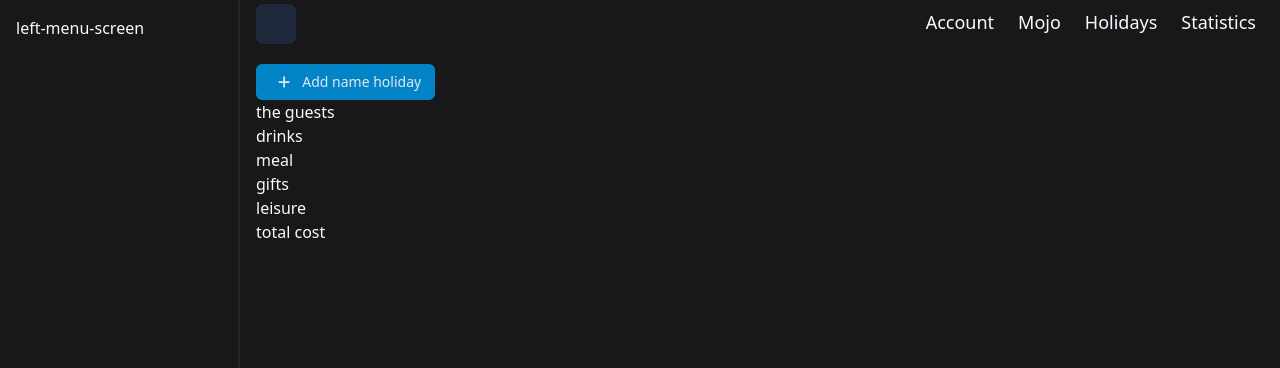
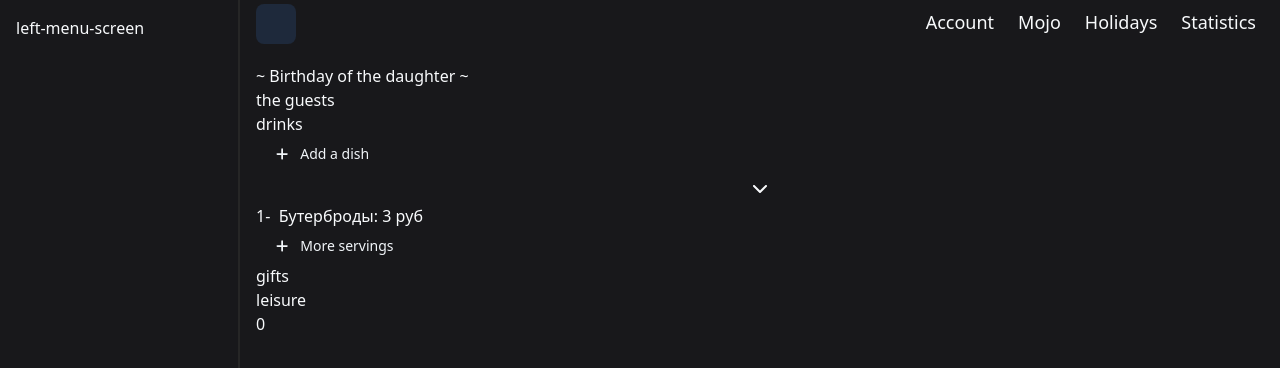
Before and after one commit to Daikity/todo, a Vue app in the folder frontend/: page /holidays in a window 1280 px wide. Shown: the top 368 px of the page. Built offline with nearby package versions, Linux system fonts and the light colour scheme.

Commit message:
rework dish widget

```diff
--- a/frontend/src/app/stores/holidays.ts
+++ b/frontend/src/app/stores/holidays.ts
@@ -1,13 +1,54 @@
 import { ref, computed, inject } from 'vue'
 import { defineStore } from 'pinia'
 import type { AxiosStatic } from "axios";
-import type { Owner, Guest, RoleGuest } from "@/app/models/interfaces";
+import type { Owner, Guest, RoleGuest, Leisure, Gifts, Drinks, Products, Dishes, DishesProducts } from "@/app/models/interfaces";
 
 export const useHolidaysStore = defineStore('Holidays', () => {
   const api = inject<AxiosStatic>("$api");
-  const title = ref<string | null>(null)
+  const title = ref<string | null>("Birthday of the daughter")
   const ownersData = ref<Owner[]>([]);
   const guestsData = ref<Guest[]>([]);
+  const giftsData = ref<Gifts[]>([]);
+  const leisureData = ref<Leisure[]>([]);
+  const totalData = ref<number>(0);
+  const drinksData = ref<Drinks[]>([]);
+  const productsData = ref<Products[]>([
+    {
+      id: "1",
+      title: "Колбаса",
+      weight: 1000,
+      cost: 400
+    },
+    {
+      id: "2",
+      title: "Хлеб",
+      weight: 400,
+      cost: 50
+    }
+  ]);
+  const dishesData = ref<Dishes[]>([
+    {
+      id: "1",
+      title: "Бутерброды",
+      showRecept: false,
+      weight: 10,
+      quantity: 1,
+      recept: "отрезать кусочек 2мл колбасы и хлеба. колбасу положить с верху",
+      products: [
+        {
+          productId: "1",
+          weight: 5,
+          quantity: 1,
+        },
+        {
+          productId: "2",
+          weight: 22,
+          quantity: 1,
+        }
+      ]
+    }
+  ]);
+
 
   const rolesGuest: Array<RoleGuest> = [
     {
@@ -45,6 +86,42 @@ export const useHolidaysStore = defineStore('Holidays', () => {
   const titleHoliday  = computed<string | null>(() => title.value)
   const owners        = computed<Owner[]>(() => ownersData.value);
   const guests        = computed<Guest[]>(() => guestsData.value);
+  const gifts         = computed<Gifts[]>(() => giftsData.value);
+  const leisure       = computed<Leisure[]>(() => leisureData.value);
+  const drinks        = computed<Drinks[]>(() => drinksData.value);
+  const products      = computed<Products[]>(() => productsData.value);
+  const dishes        = computed<Dishes[]>(() => {
+    const result = []
+    dishesData.value.forEach((dish: Dishes) => {
+      dish.cost = 0
+      dish.receptProduct = []
+      dish.products.forEach((product: DishesProducts) => {
+        const article: Products = productsData.value.find((productData: Products) => productData.id === product.productId) as Products
+        if (article) {
+          dish.cost =+ Math.ceil(((product.weight / article.weight) * article.cost) * Number(dish.quantity))
+          dish.receptProduct.push(article)
+        }
+        product.quantity = Math.ceil( (Number(dish.quantity) * product.weight) / article.weight)
+      })
+    })
+    return dishesData.value
+  });
+  const total         = computed<number>(() => totalData.value);
+
+  const holiday = computed(() => {
+    return {
+      title: titleHoliday.value,
+      guests: guests.value,
+      owners: owners.value
+    }
+  })
+
+  const setQuantity = (id: string, quantity: number) => {
+    const dish = dishesData.value.find(el => el.id === id)
+    if (dish) {
+      dish.quantity = Number(dish.quantity) + quantity
+    }
+  }
 
   const getRole = (id: string): RoleGuest | undefined => {
     return rolesGuest.find((role: RoleGuest) => role.id === id);
@@ -54,5 +131,9 @@ export const useHolidaysStore = defineStore('Holidays', () => {
     title.value = newTitle
   }
 
-  return { owners, guests, rolesGuest, titleHoliday, getRole, setHoliday }
+  return { owners, guests, rolesGuest, titleHoliday, holiday, total, dishes, getRole, setHoliday, setQuantity }
 })
+
+/**
+  gifts
+ */
--- a/frontend/src/app/utils/iconsLibs.ts
+++ b/frontend/src/app/utils/iconsLibs.ts
@@ -1,4 +1,4 @@
-import { faUserSecret, faPlus, faGear, faXmark } from '@fortawesome/free-solid-svg-icons'
+import { faUserSecret, faPlus, faGear, faXmark, faChevronDown, faChevronUp } from '@fortawesome/free-solid-svg-icons'
 
 
-export default [faUserSecret, faPlus, faGear, faXmark]
+export default [faUserSecret, faPlus, faGear, faXmark, faChevronDown, faChevronUp]
--- /dev/null
+++ b/frontend/src/features/DropDown.vue
@@ -0,0 +1,43 @@
+<script setup lang="ts">
+import { Icon } from "@/shared";
+import { ref } from "vue";
+
+const isOpen = ref<boolean>(false);
+</script>
+
+<template>
+  <div class="flex flex-col gap-1">
+    <div class="flex gap-2 items-center w-full">
+      <Icon
+        v-if="!isOpen"
+        @click="isOpen = true"
+        class="cursor-pointer"
+        icon="chevron-down"
+      />
+      <Icon
+        class="cursor-pointer"
+        icon="chevron-up"
+        v-if="isOpen"
+        @click="isOpen = false"
+      />
+      <slot name="header" />
+    </div>
+    <Transition :duration="100">
+      <div class="w-full outer" v-if="isOpen">
+        <slot name="body" />
+      </div>
+    </Transition>
+  </div>
+</template>
+
+<style lang="scss" scoped>
+.v-enter-active,
+.v-leave-active {
+  transition: opacity 0.5s ease;
+}
+
+.v-enter-from,
+.v-leave-to {
+  opacity: 0;
+}
+</style>
--- a/frontend/src/features/index.ts
+++ b/frontend/src/features/index.ts
@@ -1 +1,2 @@
 export { default as Dialog } from './Dialog.vue'
+export { default as DropDown } from './DropDown.vue'
--- a/frontend/src/pages/Holidays.vue
+++ b/frontend/src/pages/Holidays.vue
@@ -2,8 +2,9 @@
 import { ref, inject, provide } from "vue";
 import type { AxiosStatic } from "axios";
 import { useHolidaysStore } from "@/app/stores";
-import { Icon, InputText } from "@/shared";
-import { Dialog } from "@/features";
+import { Button, Icon, InputText } from "@/shared";
+import { Dialog, DropDown } from "@/features";
+import Dish from "@/widgets/Dish.vue";
 
 const api = inject<AxiosStatic>("$api");
 const holidaysStore = useHolidaysStore();
@@ -15,11 +16,14 @@ const setHoliday = () => {
   holidaysStore.setHoliday(newTitle.value);
   openDialog.value = false;
 };
+
+console.log(holidaysStore.holiday);
+
 // Birthday of the daughter
 </script>
 
 <template>
-  <div>
+  <div class="flex flex-col gap-3">
     <div class="w-full flex justify-center" v-if="holidaysStore.titleHoliday">
       <span class="text-2xl font-semibold">
         ~ {{ holidaysStore.titleHoliday }} ~
@@ -34,10 +38,15 @@ const setHoliday = () => {
     </div>
     <div>the guests</div>
     <div>drinks</div>
-    <div>meal</div>
+    <div class="bg-gray-800 p-3">
+      <Button class="w-2" button-type="transparent" icon-name="plus">
+        Add a dish
+      </Button>
+      <Dish v-for="dish in holidaysStore.dishes" :dish="dish" />
+    </div>
     <div>gifts</div>
     <div>leisure</div>
-    <div>total cost</div>
+    <div>{{ String(holidaysStore.total) }}</div>
 
     <Dialog :is-open="openDialog" @close="openDialog = false">
       <template #header>
@@ -56,4 +65,29 @@ const setHoliday = () => {
   </div>
 </template>
 
-<style lang="scss"></style>
+<style lang="scss">
+$grid-gap: 10px;
+
+.grid-container {
+  display: grid;
+  grid-template-columns: 50% 20% 20%; // Три столбца
+  grid-template-rows: 1fr auto auto; // Три строки
+  grid-gap: $grid-gap; // Пространство между ячейками
+  height: 100%; // Высота контейнера
+
+  .grid-item {
+    border: 1px solid #ccc;
+    padding: 20px;
+    height: 100%;
+  }
+
+  .grid-item:first-child {
+    grid-column: 1; // Первый элемент занимает первый столбец
+    @apply flex items-center justify-center;
+  }
+
+  .grid-item:not(:first-child) {
+    grid-column: span 2; // Остальные элементы располагаются справа по контенту
+  }
+}
+</style>
--- /dev/null
+++ b/frontend/src/shared/Button.vue
@@ -0,0 +1,44 @@
+<script setup lang="ts">
+import { Icon } from "@/shared";
+
+interface Props {
+  iconPosition?: "left" | "right";
+  iconName?: string;
+  buttonType?: string;
+  buttonSize?: string;
+  status?: "success" | "warning" | "danger";
+}
+
+const emit = defineEmits(["click"]);
+
+const props = withDefaults(defineProps<Props>(), {
+  iconPosition: "left",
+  buttonSize: "small",
+});
+</script>
+
+<template>
+  <button
+    @click="emit('click')"
+    class="w-2"
+    :status="props.status"
+    :button-size="props.buttonSize"
+    :button-type="props.buttonType"
+  >
+    <Icon
+      v-if="props.iconPosition === 'left' && props.iconName"
+      :icon="props.iconName"
+    />
+    <slot></slot>
+    <Icon
+      v-if="props.iconPosition === 'right' && props.iconName"
+      :icon="props.iconName"
+    />
+  </button>
+</template>
+
+<style lang="scss">
+.input-text {
+  @apply flex flex-col;
+}
+</style>
--- a/frontend/src/shared/InputText.vue
+++ b/frontend/src/shared/InputText.vue
@@ -26,20 +26,22 @@
 import { computed, ref, watch, watchEffect } from "vue";
 
 interface Props {
-  modelValue: string;
+  modelValue: string | number;
   required?: boolean;
   status?: string;
   labelText?: string;
   placeholder?: string;
   invalidText?: string;
   labelPosition?: string;
+  type?: "string" | "number";
 }
 
-const emit = defineEmits(["update:modelValue", "update:isValid"]);
+const emit = defineEmits(["update:modelValue", "update:isValid", "blur"]);
 
 const props = withDefaults(defineProps<Props>(), {
   required: false,
-  placeholder: " ",
+  type: "string",
+  placeholder: "",
   invalidText: "",
   status: "",
   labelPosition: "top",
@@ -59,8 +61,11 @@ const value = computed({
   get() {
     return props.modelValue;
   },
-  set(value: string) {
-    emit("update:modelValue", value);
+  set(value: string | number) {
+    if (props.type === "number") {
+      const regex = /\D/g;
+      emit("update:modelValue", String(value).replace(regex, ""));
+    } else emit("update:modelValue", value);
   },
 });
 
@@ -68,6 +73,7 @@ const blur = (): void => {
   if (props.required) {
     status.value = value.value === "" ? "error" : "success";
   }
+  emit("blur");
 };
 
 watchEffect(() => {
@@ -76,9 +82,9 @@ watchEffect(() => {
   }
 });
 
-watch(value, (val: string) => {
+watch(value, (val: string | number) => {
   if (props.required) {
-    status.value = val === "" ? "error" : "success";
+    status.value = !Boolean(val) ? "error" : "success";
   }
 });
 </script>
--- a/frontend/src/shared/index.ts
+++ b/frontend/src/shared/index.ts
@@ -1,2 +1,3 @@
 export { default as InputText } from "./InputText.vue"
+export { default as Button } from "./Button.vue"
 export { default as Icon } from "./Icon.vue"
--- /dev/null
+++ b/frontend/src/widgets/Dish.vue
@@ -0,0 +1,112 @@
+<script setup lang="ts">
+import type { Dishes } from "@/app/models/interfaces";
+import { useHolidaysStore } from "@/app/stores";
+import { Button, InputText } from "@/shared";
+import { DropDown } from "@/features";
+import { ref } from "vue";
+
+interface Props {
+  dish: Dishes;
+}
+
+const holidaysStore = useHolidaysStore();
+const props = defineProps<Props>();
+
+const inputQuantityActive = ref({
+  id: "",
+  show: false,
+});
+
+const showInputQuantity = (id: string) => {
+  inputQuantityActive.value = {
+    id: id,
+    show: true,
+  };
+};
+const clearInputQuantity = () => {
+  inputQuantityActive.value = {
+    id: "",
+    show: false,
+  };
+};
+
+const getReceptWeight = (id: string, products: any[]) => {
+  return products.find((el) => el.productId === id).weight || 0;
+};
+
+const getReceptQuantity = (id: string, products: any[]) => {
+  return products.find((el) => el.productId === id).quantity || 0;
+};
+</script>
+
+<template>
+  <div class="flex flex-col gap-1">
+    <DropDown>
+      <template #header>
+        <div class="flex justify-between w-full">
+          <div class="flex gap-2 items-center">
+            <span
+              v-if="
+                (inputQuantityActive.id === props.dish.id &&
+                  !inputQuantityActive.show) ||
+                inputQuantityActive.id === ''
+              "
+              @click="showInputQuantity(props.dish.id)"
+              class="cursor-pointer"
+            >
+              {{ props.dish.quantity }}
+            </span>
+            <InputText
+              v-if="
+                inputQuantityActive.id === props.dish.id &&
+                inputQuantityActive.show
+              "
+              v-model="props.dish.quantity"
+              @blur="clearInputQuantity"
+              type="number"
+            />
+            <span
+              >-&nbsp; {{ props.dish.title }}: {{ props.dish.cost }} руб</span
+            >
+          </div>
+          <Button
+            @click="holidaysStore.setQuantity(props.dish.id, 1)"
+            class="p-0"
+            button-type="transparent"
+            icon-name="plus"
+          >
+            More servings
+          </Button>
+        </div>
+      </template>
+      <template #body>
+        <div class="grid-container w-full">
+          <div
+            class="grid-item"
+            :style="`grid-row: span ${props.dish.receptProduct?.length};`"
+          >
+            {{ props.dish.recept }}
+          </div>
+          <div
+            class="grid-item"
+            v-for="receptProduct in props.dish.receptProduct"
+          >
+            {{ receptProduct.title }}:
+            {{
+              getReceptWeight(receptProduct.id, props.dish.products) *
+              props.dish.quantity
+            }}
+            гм ({{ getReceptQuantity(receptProduct.id, props.dish.products) }}
+            шт)
+          </div>
+        </div>
+      </template>
+    </DropDown>
+  </div>
+</template>
+
+<style lang="scss">
+.input-text {
+  @apply flex flex-col;
+}
+</style>
```
Also changed, not shown: frontend/src/app/models/interfaces.ts (+50 -0 lines), package.json (added, +13 -0 lines).
